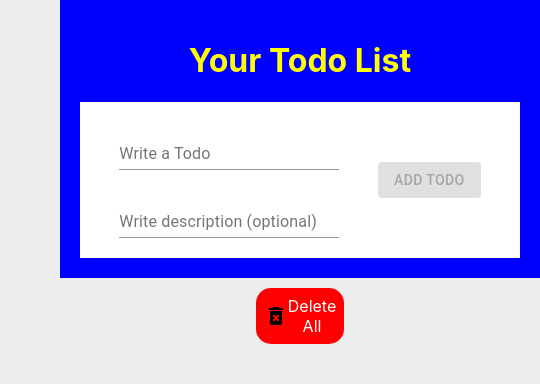
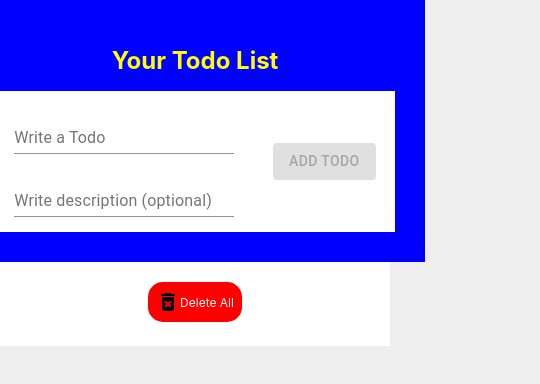
Before and after one commit to Nimish22211/Todolist, a React (Create React App) app: page / in a window 390 px wide. Shown: the top 384 px of the page, 540 px wide, since content can reach past the window. Built offline with nearby package versions, Linux system fonts and the light colour scheme.

Commit message:
added media queries

```diff
--- a/src/App.css
+++ b/src/App.css
@@ -3,34 +3,34 @@ body{
 }
 .app-container{
     background: white;
-    margin:0px 300px
+    margin:0px 500px
 }
 .app{
-
     display: flex;
     align-items: center;
     flex-direction: column;
     justify-content: center;
     text-align: center;
+    font-size: 30px;
 }
 .formflex{
-    width:400px;
+    width:600px;
     background: white;
     display: flex;
     justify-content: space-around;
     align-items: center;
-    padding:20px
+    padding:20px;
 }
-.head{
+.head {
     background: blue;
     color:yellow;
-    padding:20px;
+    padding:30px;
 }
 .delete{
     background: red;
     display: flex;
     align-items: center;
-    margin-top: 10px;
+    margin-top: 20px;
     padding:8px;
     border-radius:15px;
     cursor: pointer;
@@ -38,3 +38,72 @@ body{
 .deleteText{
     color:white
 }
+#delIcon{
+    font-size:40px;
+
+}
+#large{
+    font-size: 25px;
+}
+/* media queries */
+@media (max-width:1800px){
+    .app-container{
+        margin:0px 400px
+    }
+}
+@media (max-width:1600px){
+    .app-container{
+        margin:0px 300px;
+
+    }
+}
+@media (max-width:1300px){
+    .app{
+        font-size: 20px;
+    }
+    .app-container{
+        margin:0px 100px
+    }
+    .formflex{
+        padding:20px 5px
+    }
+}
+
+@media (max-width:960px) {
+    .app-container{
+        margin:0px 70px;
+
+    }
+    .app{
+        font-size: 15px;
+    }
+    .formflex{
+        padding:15px 0px;
+        width:400px;
+    }
+    #large{
+        font-size: 18px;
+    }
+    #delIcon{
+        font-size:30px;
+    }
+}
+@media (max-width:520px){
+    .app{
+        font-size: 12px;
+
+    }
+    /* .formflex{
+        width:100%
+    } */
+    #large{
+        font-size: 15px;
+    }
+    #delIcon{
+        font-size:15px;
+    }
+    .app-container{
+        margin:0px;
+        width:100%;
+    }
+}
```
